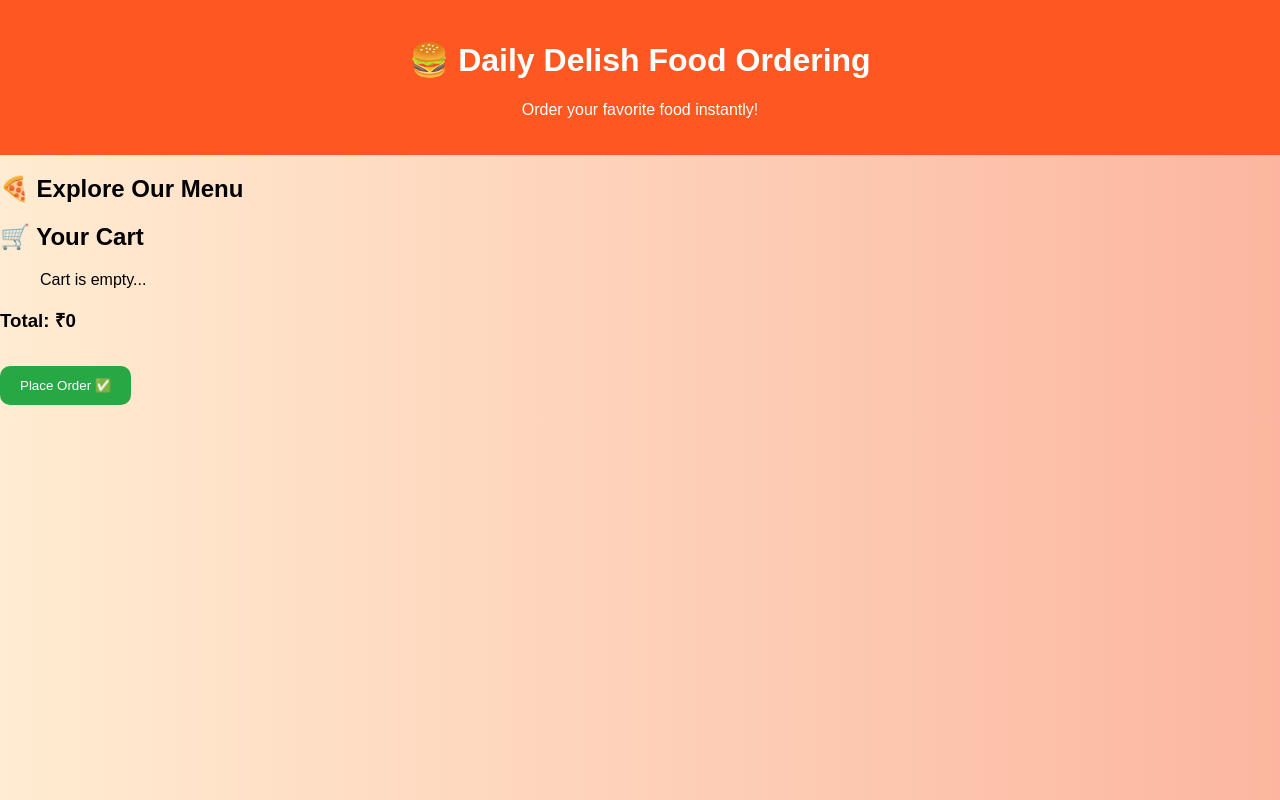
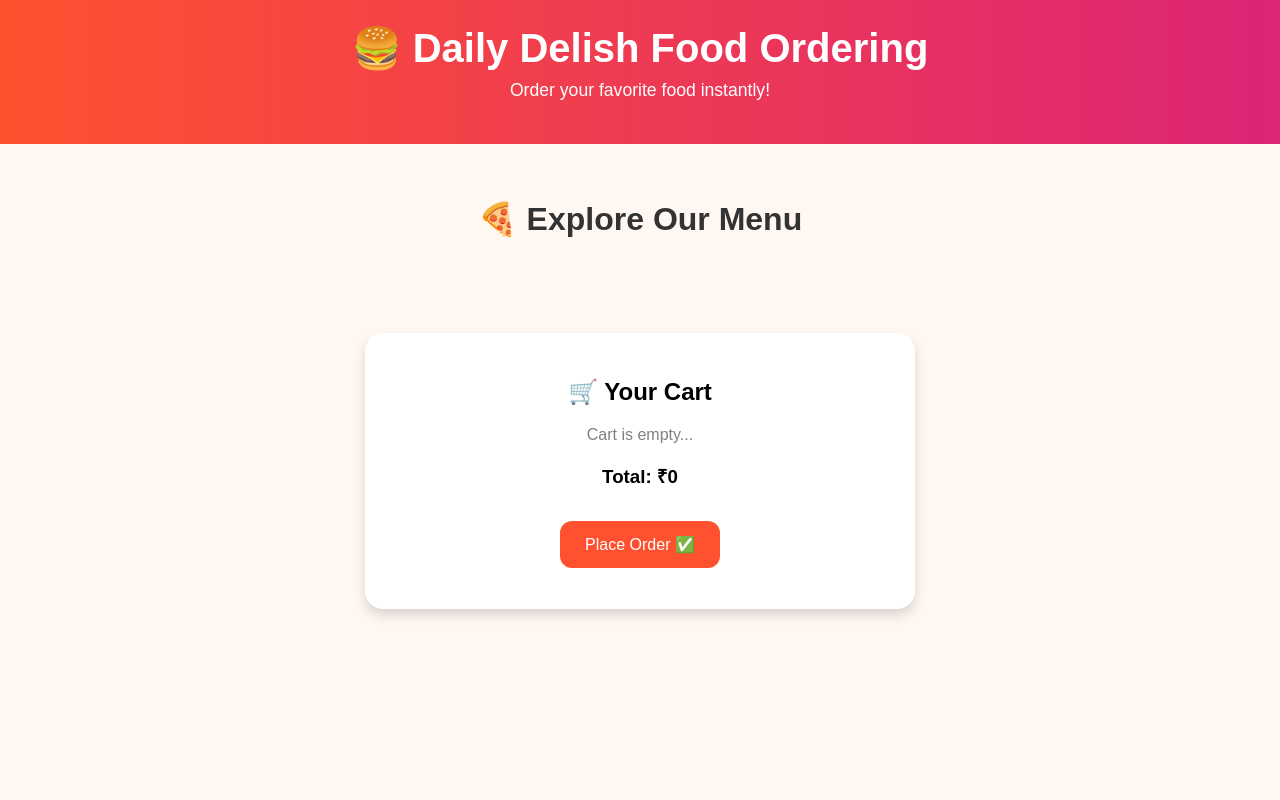
Before and after one commit to hemathannerutt-cmd/food-ordering-system-, a website: page index.html in a window 1280 px wide. Drawn offline with Linux system fonts and the light colour scheme; no server answers.

Commit message:
Refactor CSS styles for layout and components
Updated styles for header, food card, and cart components.

```diff
--- a/style.css
+++ b/style.css
@@ -1,45 +1,133 @@
 body {
+  margin: 0;
   font-family: Arial, sans-serif;
-  margin: 0;
-  background: linear-gradient(to right, #ffecd2, #fcb69f);
+  background: #fff7f2;
 }
 
-header {
-  background: #ff5722;
+/* HEADER */
+.top-header {
+  background: linear-gradient(to right, #ff512f, #dd2476);
   color: white;
   text-align: center;
-  padding: 20px;
+  padding: 25px;
 }
 
-.food-container {
-  display: flex;
-  justify-content: center;
-  gap: 20px;
+.top-header h1 {
+  margin: 0;
+  font-size: 2.5rem;
 }
 
+.top-header p {
+  margin-top: 8px;
+  font-size: 1.1rem;
+}
+
+/* MAIN AREA */
+.main-area {
+  padding: 30px;
+}
+
+/* SECTION TITLE */
+.section-title {
+  text-align: center;
+  font-size: 2rem;
+  margin-bottom: 25px;
+  color: #333;
+}
+
+/* FOOD GRID */
+.food-grid {
+  display: grid;
+  grid-template-columns: repeat(auto-fit, minmax(230px, 1fr));
+  gap: 25px;
+  padding: 10px;
+}
+
+/* FOOD CARD */
 .food-card {
   background: white;
-  padding: 15px;
-  border-radius: 15px;
-  width: 200px;
+  border-radius: 18px;
+  box-shadow: 0px 6px 15px rgba(0,0,0,0.15);
+  overflow: hidden;
   text-align: center;
-  box-shadow: 0px 5px 10px gray;
+  transition: 0.3s;
+}
+
+.food-card:hover {
+  transform: scale(1.05);
 }
 
 .food-card img {
-  width: 120px;
+  width: 100%;
+  height: 160px;
+  object-fit: cover;
 }
 
-button {
+.food-card h3 {
+  margin: 10px 0;
+  font-size: 1.3rem;
+}
+
+.food-card p {
+  font-size: 1.1rem;
+  color: #ff512f;
+  font-weight: bold;
+}
+
+/* BUTTON */
+.food-card button {
   background: #28a745;
   color: white;
-  padding: 12px 20px;
+  border: none;
+  padding: 12px 18px;
+  margin-bottom: 15px;
+  border-radius: 10px;
+  cursor: pointer;
+}
+
+.food-card button:hover {
+  background: #218838;
+}
+
+/* CART BOX */
+.cart-box {
+  margin-top: 50px;
+  padding: 25px;
+  background: white;
+  border-radius: 18px;
+  box-shadow: 0px 6px 12px rgba(0,0,0,0.15);
+  max-width: 500px;
+  margin-left: auto;
+  margin-right: auto;
+  text-align: center;
+}
+
+.cart-items {
+  list-style: none;
+  padding: 0;
+}
+
+.cart-items li {
+  padding: 8px;
+  border-bottom: 1px solid #ddd;
+}
+
+.empty-cart {
+  color: gray;
+}
+
+/* ORDER BUTTON */
+.order-btn {
+  background: #ff512f;
+  color: white;
+  padding: 14px 25px;
   border: none;
   margin-top: 15px;
+  border-radius: 12px;
   cursor: pointer;
-  border-radius: 10px;
+  font-size: 1rem;
 }
 
-button:hover {
-  background: #218838;
+.order-btn:hover {
+  background: #dd2476;
 }
```
